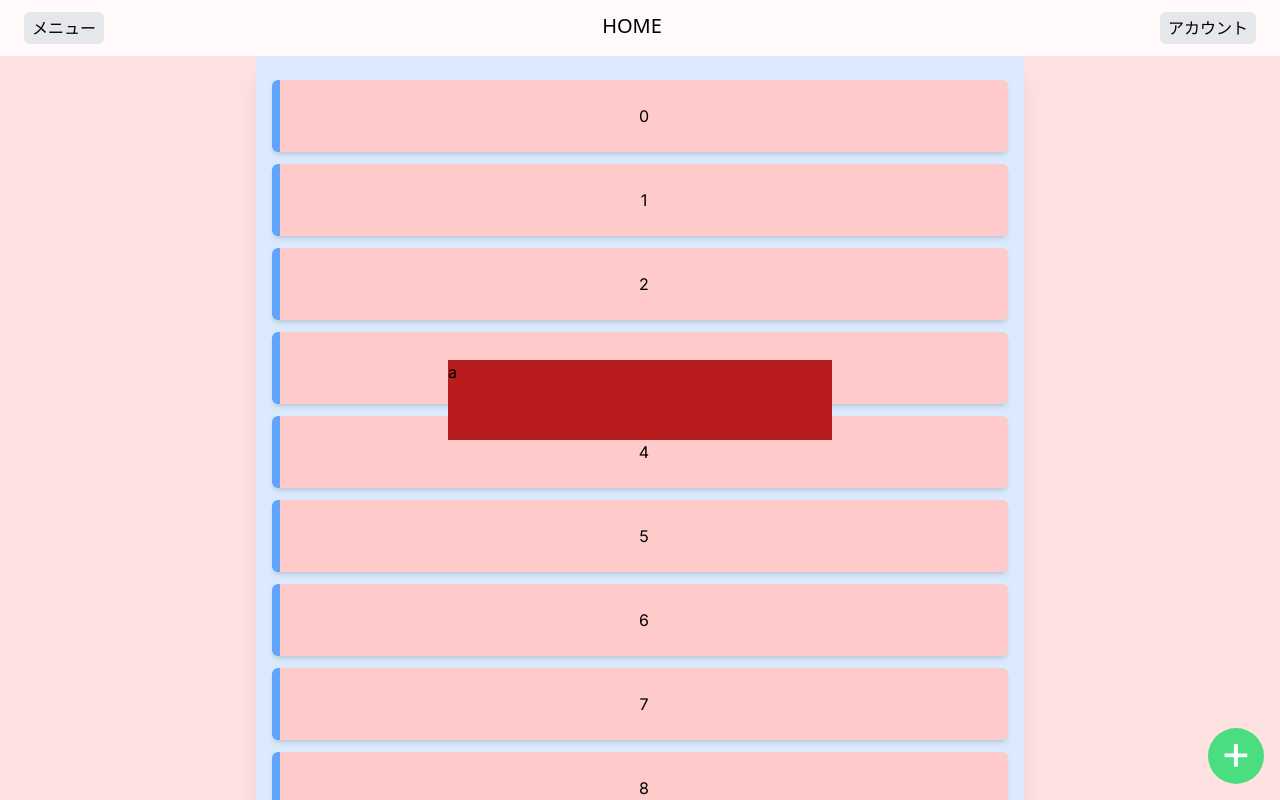
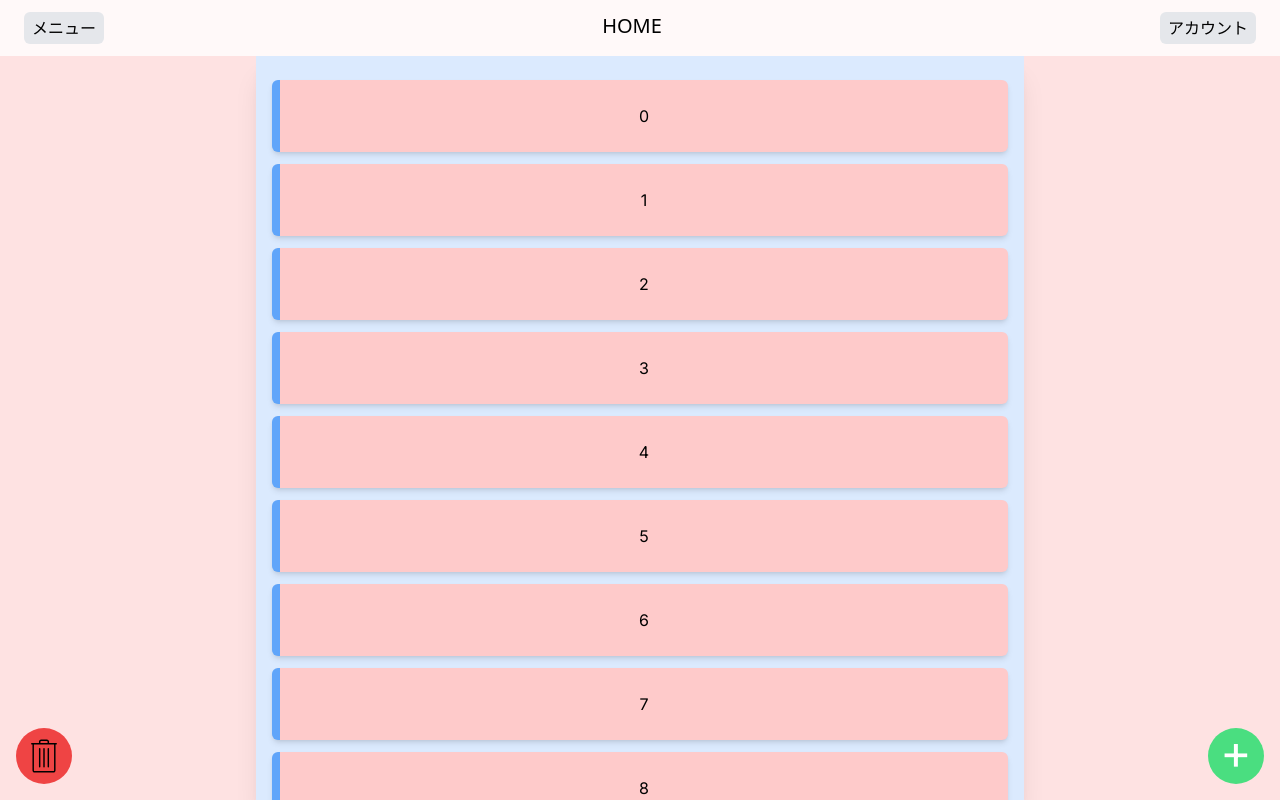
Before and after one commit to katsudon08/karioke_frontend, a Next.js app: page / in a window 1280 px wide. Built offline with nearby package versions, Linux system fonts and the light colour scheme.

Commit message:
フォルダ削除ボタンの作成

```diff
--- a/src/app/page.tsx
+++ b/src/app/page.tsx
@@ -1,7 +1,14 @@
+"use client"
+
 import Link from "next/link";
 
 const page = () => {
     const hairetsu = [...Array(100)].map((v, i) => i)
+
+    const handleConfirm = () => {
+        const flag = confirm("このフォルダを削除しますか？")
+        console.log(flag)
+    }
 
     return (
         <>
@@ -14,8 +21,17 @@ const page = () => {
                     ))}
                 </main>
             </div>
+            <div className=" fixed bottom-4 left-4 ">
+                <div aria-label="フォルダ削除ボタン" className=" rounded-full bg-red-500 h-14 w-14 flex flex-col justify-center hover:bg-red-300 duration-200 " onClick={handleConfirm}>
+                    <div className=" w-full flex justify-center ">
+                        <svg xmlns="http://www.w3.org/2000/svg" width="40" height="40" viewBox="0 0 50 50" className=" scale-90 ">
+                            <path d="M 21 2 C 19.354545 2 18 3.3545455 18 5 L 18 7 L 10.154297 7 A 1.0001 1.0001 0 0 0 9.984375 6.9863281 A 1.0001 1.0001 0 0 0 9.8398438 7 L 8 7 A 1.0001 1.0001 0 1 0 8 9 L 9 9 L 9 45 C 9 46.645455 10.354545 48 12 48 L 38 48 C 39.645455 48 41 46.645455 41 45 L 41 9 L 42 9 A 1.0001 1.0001 0 1 0 42 7 L 40.167969 7 A 1.0001 1.0001 0 0 0 39.841797 7 L 32 7 L 32 5 C 32 3.3545455 30.645455 2 29 2 L 21 2 z M 21 4 L 29 4 C 29.554545 4 30 4.4454545 30 5 L 30 7 L 20 7 L 20 5 C 20 4.4454545 20.445455 4 21 4 z M 11 9 L 18.832031 9 A 1.0001 1.0001 0 0 0 19.158203 9 L 30.832031 9 A 1.0001 1.0001 0 0 0 31.158203 9 L 39 9 L 39 45 C 39 45.554545 38.554545 46 38 46 L 12 46 C 11.445455 46 11 45.554545 11 45 L 11 9 z M 18.984375 13.986328 A 1.0001 1.0001 0 0 0 18 15 L 18 40 A 1.0001 1.0001 0 1 0 20 40 L 20 15 A 1.0001 1.0001 0 0 0 18.984375 13.986328 z M 24.984375 13.986328 A 1.0001 1.0001 0 0 0 24 15 L 24 40 A 1.0001 1.0001 0 1 0 26 40 L 26 15 A 1.0001 1.0001 0 0 0 24.984375 13.986328 z M 30.984375 13.986328 A 1.0001 1.0001 0 0 0 30 15 L 30 40 A 1.0001 1.0001 0 1 0 32 40 L 32 15 A 1.0001 1.0001 0 0 0 30.984375 13.986328 z"></path>
+                        </svg>
+                    </div>
+                </div>
+            </div>
             <div className=" fixed bottom-4 right-4 ">
-                <Link href="/create" >
+                <Link aria-label="曲情報追加ボタン" href="/create" >
                     <div className=" rounded-full bg-green-400 h-14 w-14 bold text-center hover:bg-green-300 duration-200 ">
                         <div className=" h-full w-full flex justify-center ">
                             <span className=" text-5xl text-white ">
--- a/src/components/Home.tsx
+++ b/src/components/Home.tsx
@@ -4,7 +4,6 @@ import { useState } from 'react'
 import { Visibility } from '@/types'
 import Header from '@/components/Header'
 import SideBar from '@/components/SideBar'
-import ModalWindow from './ModalWindow'
 
 const Home = () => {
     const [anchorEl, setAnchorEl] = useState<Visibility>("invisible")
@@ -21,7 +20,6 @@ const Home = () => {
         <div className=' h-full w-full '>
             <SideBar anchorEl={anchorEl} handleInVisible={handleInVisible} />
             <Header handleVisible={handleVisible} />
-            <ModalWindow />
         </div>
     );
 }
--- a/src/components/ModalWindow.tsx
+++ /dev/null
@@ -1,13 +0,0 @@
-const ModalWindow = () => {
-    return (
-        <div className=" h-screen w-full fixed top-0 left-0 ">
-            <div className=" h-full w-full flex flex-col justify-center items-center ">
-                <div className=" bg-red-700 max-h-20 max-w-sm h-full w-full ">
-                    a
-                </div>
-            </div>
-        </div>
-    );
-}
-
-export default ModalWindow;
--- a/src/components/SideBar.tsx
+++ b/src/components/SideBar.tsx
@@ -1,7 +1,14 @@
 import { Visibility } from "@/types";
 
 const SideBar = ({ anchorEl, handleInVisible }: { anchorEl: Visibility, handleInVisible: () => void }) => {
-    const hairetsu = [...Array(100)].map((v, i) => i)
+    // const hairetsu = [...Array(100)].map((v, i) => i)
+    const hairetsu: string[] = []
+
+    const handlePrompt = () => {
+        const foldername = prompt("新しく作成するフォルダの名前を入力してください")
+        if (foldername) hairetsu.push(foldername)
+        console.log(foldername)
+    }
 
     return (
         <div className=" duration-400 ">
@@ -11,7 +18,7 @@ const SideBar = ({ anchorEl, handleInVisible }: { anchorEl: Visibility, handleIn
                         閉じる
                     </div>
                 </div>
-                <div aria-label="フォルダの作成ボタン" className=" w-full py-2 pl-4 shadow-sm cursor-pointer hover:bg-gray-50 ">
+                <div aria-label="フォルダの作成ボタン" className=" w-full py-2 pl-4 shadow-sm cursor-pointer hover:bg-gray-50 " onClick={handlePrompt}>
                     フォルダの作成
                 </div>
                 <div className=" py-2 ">
```
